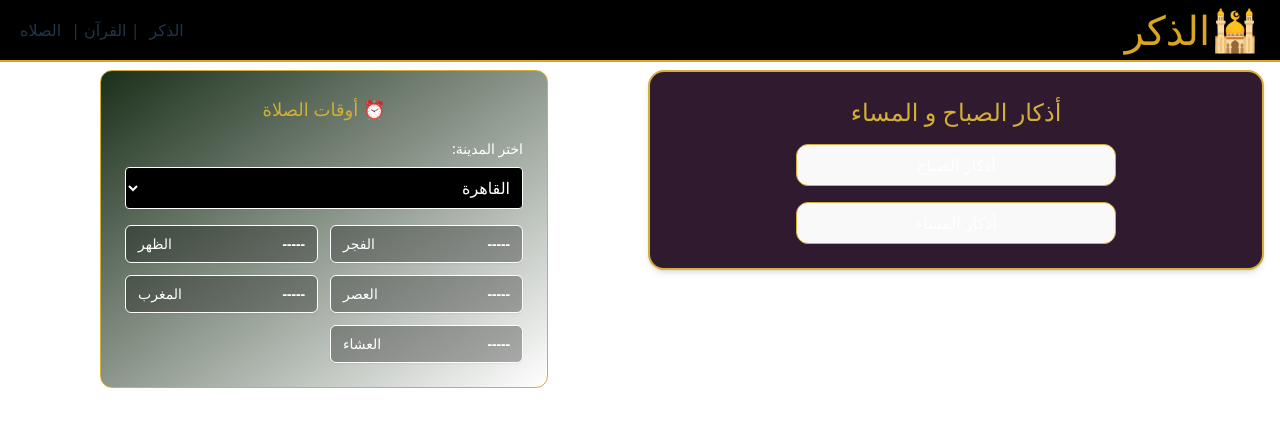
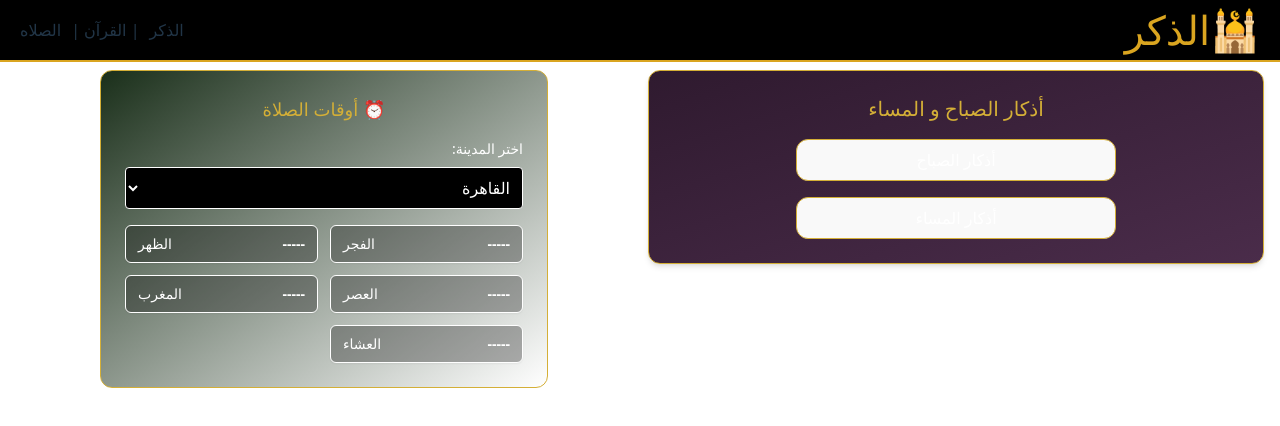
Before and after one commit to IslamicWays/Zikrify, a React (Vite) app: page / in a window 1280 px wide. Shown: the top 426 px of the page. Built offline with nearby package versions, Linux system fonts and the light colour scheme.

Commit message:
Update Azkar.tsx

```diff
--- a/src/components/Azkar/Azkar.tsx
+++ b/src/components/Azkar/Azkar.tsx
@@ -1,19 +1,22 @@
-const Azkar= () => {
+import CustomCard from "../../utils/Card/CustomCard";
+// Adjust the import path as needed
+
+const Azkar = () => {
     return (
-    <div className="bg-purple border-2 border-gold rounded-2xl shadow-md p-6 flex flex-col items-center text-center">
-      <h2 className="text-gold text-2xl font-bold mb-4">
-        أذكار الصباح و المساء
-      </h2>
-      <div className="flex flex-col gap-4 w-full max-w-xs">
+        <CustomCard
+            header="أذكار الصباح و المساء"
+            className="flex flex-col items-center text-center shadow-md"
+            headerClassName="text-2xl font-bold mb-4"
+            bodyClassName="flex flex-col gap-4 w-full max-w-xs"
+        >
             <button className="bg-darkPurple text-white py-2 px-4 rounded-xl border border-gold hover:bg-green transition">
                 أذكار الصباح
             </button>
-
             <button className="bg-darkPurple text-white py-2 px-4 rounded-xl border border-gold hover:bg-green transition">
                 أذكار المساء
             </button>
-      </div>
-    </div>
+        </CustomCard>
     );
-}
+};
+
 export default Azkar;
```
Lines whose indentation alone changed are shown as unchanged.
